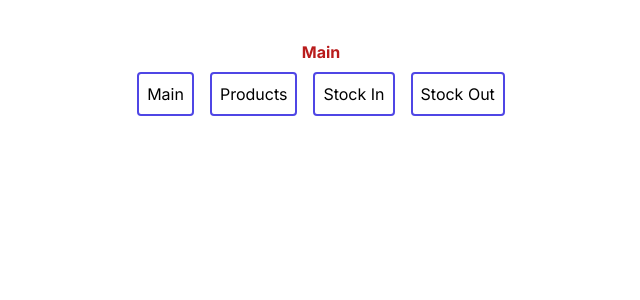
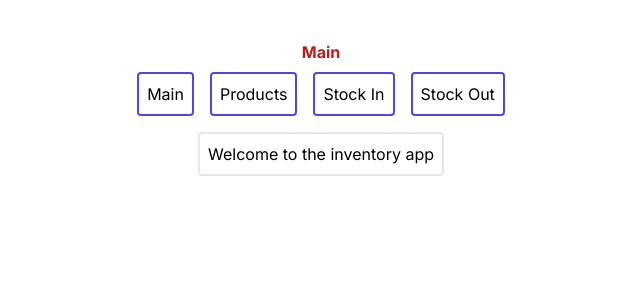
Before and after one commit to amaljosea/inventory-app, a Next.js app: page / in a window 1280 px wide. Shown: the top 300 px of the page, without its empty margins (319-959 px from the left). Built offline with nearby package versions, Linux system fonts and the light colour scheme.

Commit message:
Refactor

```diff
--- a/app/page.tsx
+++ b/app/page.tsx
@@ -1,7 +1,7 @@
 import Layout from "@/components/Layout";
 
 const Main = () => {
-  return <Layout title="Main " />;
+  return <Layout title="Main ">Welcome to the inventory app</Layout>;
 };
 
 export default Main;
--- a/components/Layout.tsx
+++ b/components/Layout.tsx
@@ -6,17 +6,15 @@ const Layout = ({
   children,
 }: {
   title: string;
-  children?: ReactNode;
+  children: ReactNode;
 }) => {
   return (
     <div className="flex flex-col items-center">
-      <h1 className="mt-10 text-red-700 font-bold">{title}</h1>
+      <h1 className="mt-10 text-red-700 font-bold ">{title}</h1>
       <Header />
-      {children && (
-        <div className="border-solid border-2 border-indigo-600 m-2 rounded p-2">
-          {children}
-        </div>
-      )}
+      <div className="border-solid border-2 border-grey-600 m-2 rounded p-2">
+        {children}
+      </div>
     </div>
   );
 };
```
